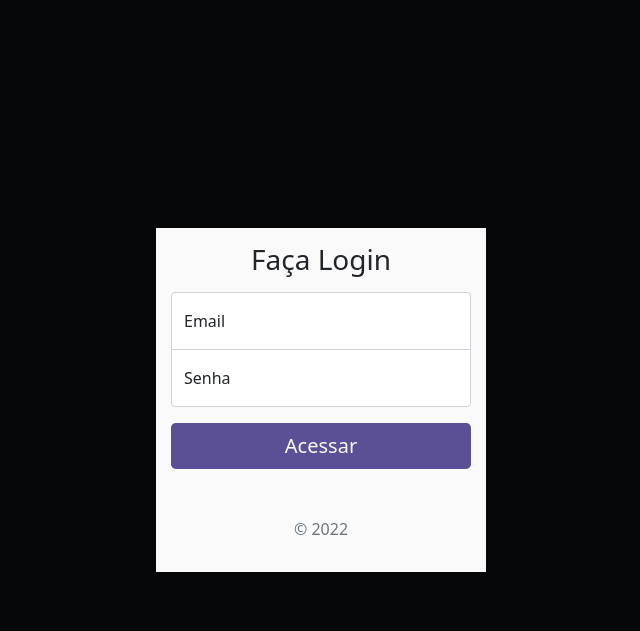
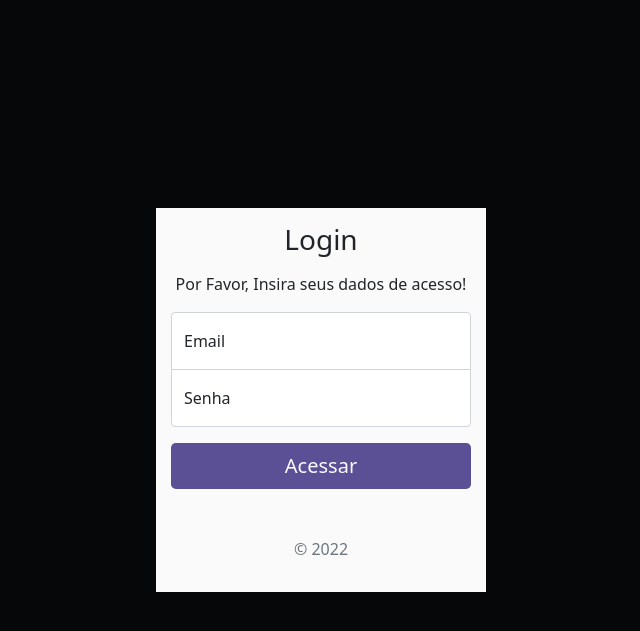
Before and after one commit to GabrielMattos93/loginphp, a PHP site: page / in a window 1280 px wide. Shown: the top 631 px of the page, without its empty margins (319-959 px from the left). Run offline with PHP 8.4, Linux system fonts and the light colour scheme.

Commit message:
Update index.php

```diff
--- a/index.php
+++ b/index.php
@@ -34,7 +34,8 @@ include 'config.php';
     <main class="form-signin">
 
         <form method="POST" action="">
-            <h1 class="h3 mb-3 fw-normal">Faça Login</h1>
+            <h1 class="h3 mb-3 fw-normal">Login</h1>
+            <p>Por Favor, Insira seus dados de acesso!</p>
             <?php
             $dados = filter_input_array(INPUT_POST, FILTER_DEFAULT);
             //var_dump($dados);
```
